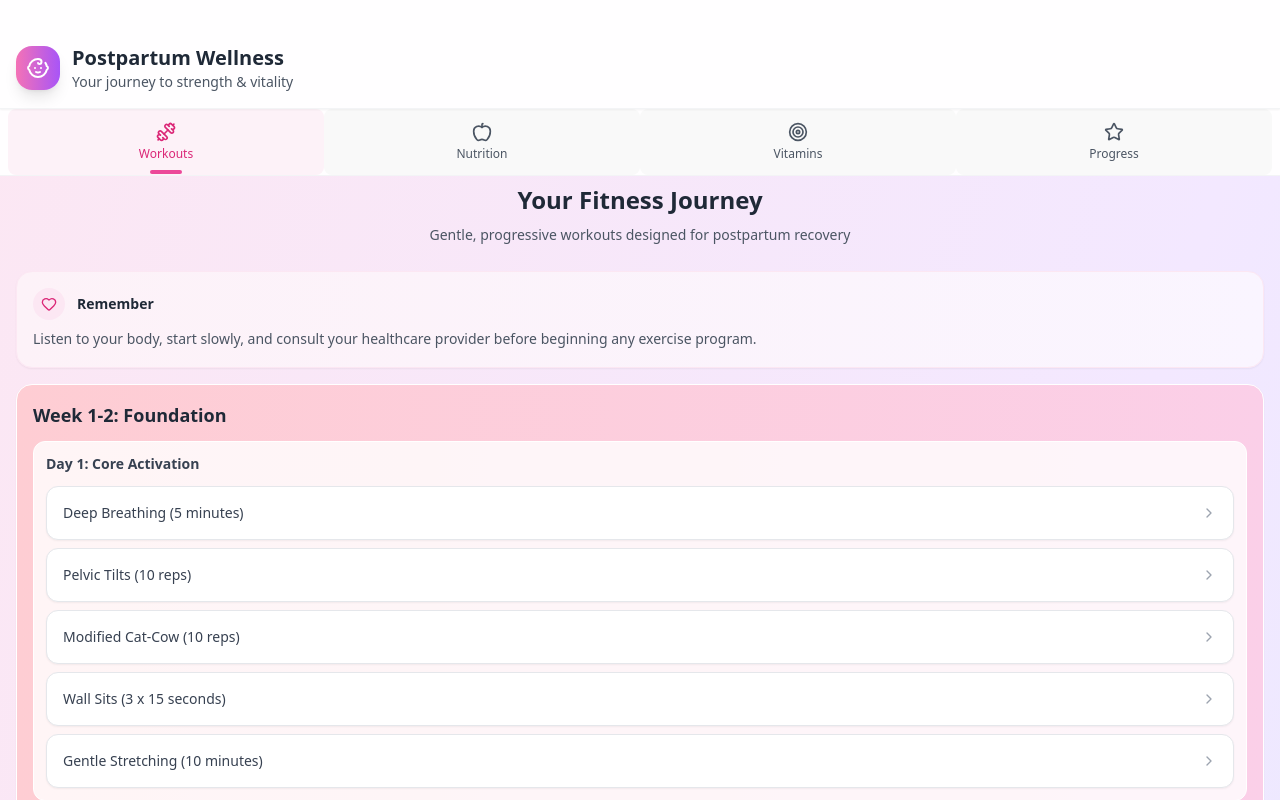
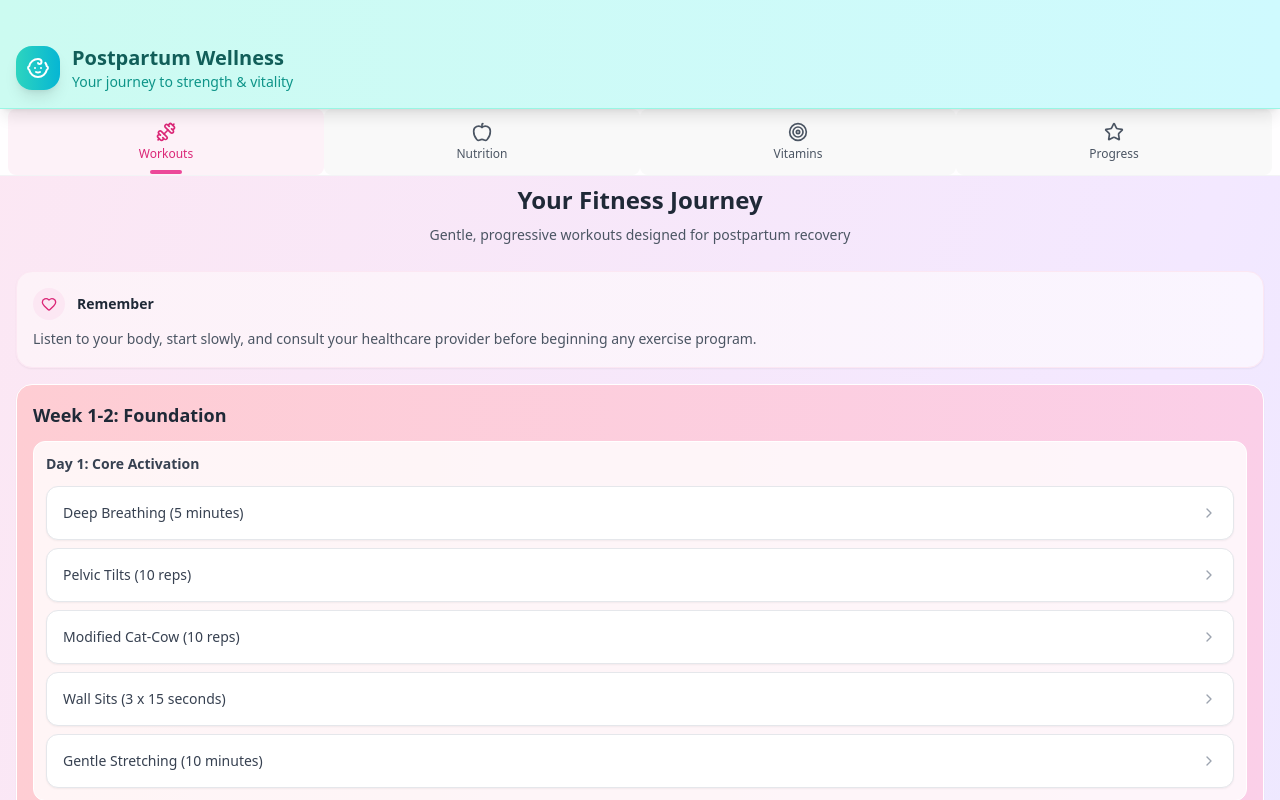
Before and after one commit to skylarnlea/postpartum-fitness-app, a React (Vite) app: page / in a window 1280 px wide. Shown: the top 800 px of the page. Built offline with nearby package versions, Linux system fonts and the light colour scheme.

Commit message:
updated header of application

```diff
--- a/src/App.jsx
+++ b/src/App.jsx
@@ -588,17 +588,17 @@ const PostpartumFitnessApp = () => {
   return (
     <div className="min-h-screen bg-gradient-to-br from-pink-100 via-purple-100 to-blue-100">
     {/* iPhone-specific safe area and header */}
-      <div className="bg-white bg-opacity-95 shadow-sm border-b border-gray-100 sticky top-0 z-50">
+      <div className="bg-gradient-to-r from-teal-100 to-cyan-100 bg-opacity-95 shadow-lg border-b border-teal-200 sticky top-0 z-50">
       {/* iPhone notch safe area */}
         <div className="h-11"></div>
           <div className="px-4 pb-4">
             <div className="flex items-center space-x-3">
-            <div className="bg-gradient-to-r from-pink-400 to-purple-500 p-2.5 rounded-2xl shadow-lg">
+              <div className="bg-gradient-to-r from-teal-400 to-cyan-500 p-2.5 rounded-2xl shadow-lg">
                 <Baby className="h-6 w-6 text-white" />
               </div>
             <div>
-              <h1 className="text-xl font-bold text-gray-800">Postpartum Wellness</h1>
-              <p className="text-sm text-gray-600">Your journey to strength & vitality</p>
+          <h1 className="text-xl font-bold text-teal-800">Postpartum Wellness</h1>
+          <p className="text-sm text-teal-600">Your journey to strength & vitality</p>
           </div>
         </div>
       </div>
```
Lines whose indentation alone changed are shown as unchanged.
